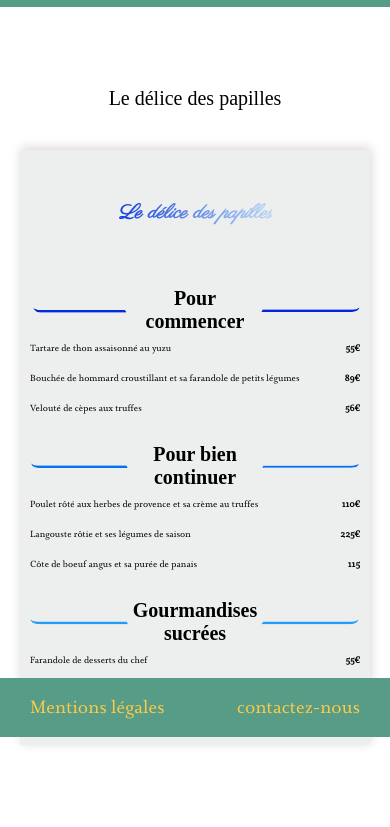
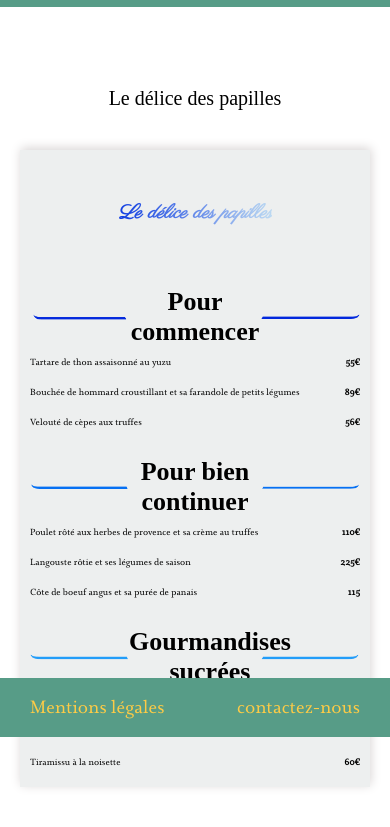
Before and after one commit to GeoffroyAlarcon/Projet3-OC, a website: page ledélice.html in a window 390 px wide. Shown: the part 107-934 px from the top of the page. Before the commit the page ends 892 px from the top, so only its background shows below. Drawn offline with Linux system fonts and the light colour scheme; a web font is replaced by a local one.

Commit message:
fidélité maquette

```diff
--- a/sass/utils/_mixins.scss
+++ b/sass/utils/_mixins.scss
@@ -80,12 +80,18 @@ font-weight: bolder;
 .container{
 max-width: 650px;
 h2{
+font-size: 26px;
+}}
+.accueil .menu-2 {
+  h2{
 font-size: 20px;
-}}
-.accueil .menu-2 h2 {
-font-size: 16px;
 }
-
+}
+.box-menu{
+h1{
+font-size: 40px;
+}
+}
 .orga-menu{
 margin: auto;
 }
```
Also changed, not shown: css/style.css, 1 other file.
